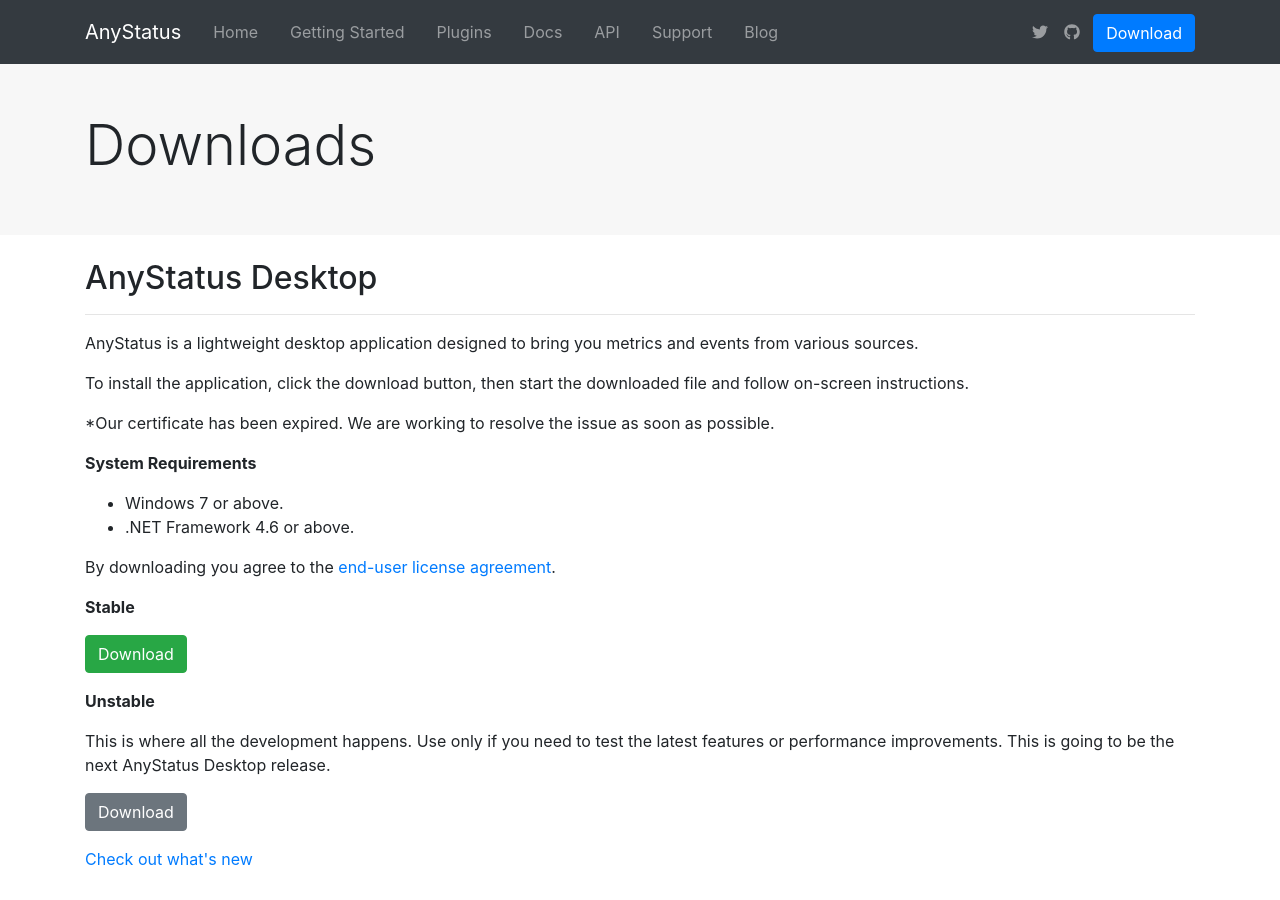
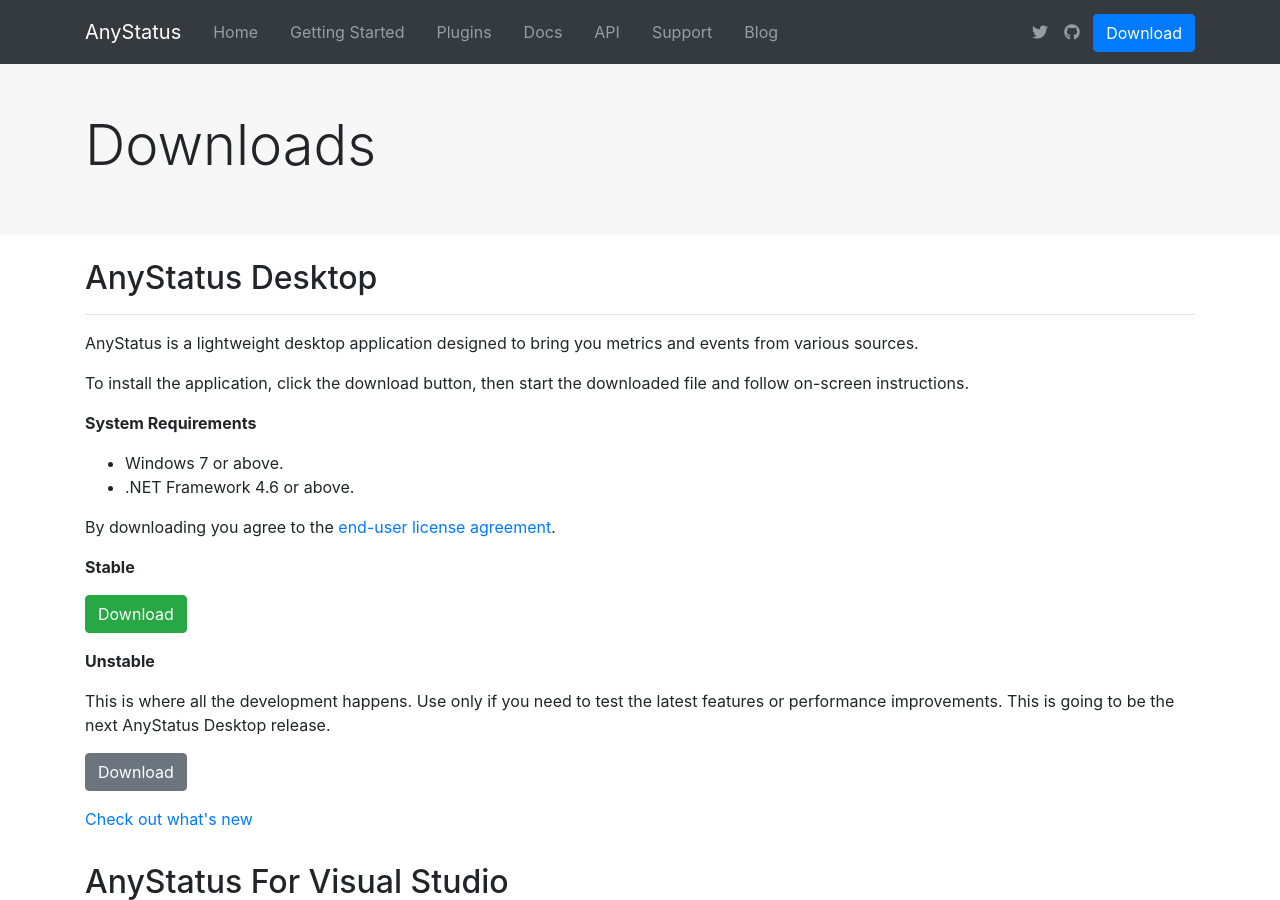
Before and after one commit to AnyStatus/anystatus.github.io, a Jekyll site: the page built from downloads/index.html, in a window 1280 px wide and 900 px high. Built offline with Jekyll 4.4.1, drawn with Linux system fonts in a browser that asks for light colours; comment, search, counter and statistics services are not loaded.

Commit message:
Mr Hyde was here …

```diff
--- a/downloads/index.html
+++ b/downloads/index.html
@@ -9,8 +9,6 @@
             <hr/>
             <p>AnyStatus is a lightweight desktop application designed to bring you metrics and events from various sources.</p>
             <p>To install the application, click the download button, then start the downloaded file and follow on-screen instructions.</p>
-
-<p>*Our certificate has been expired. We are working to resolve the issue as soon as possible.</p>
 
             <p><b>System Requirements</b></p>
             <p>
```
